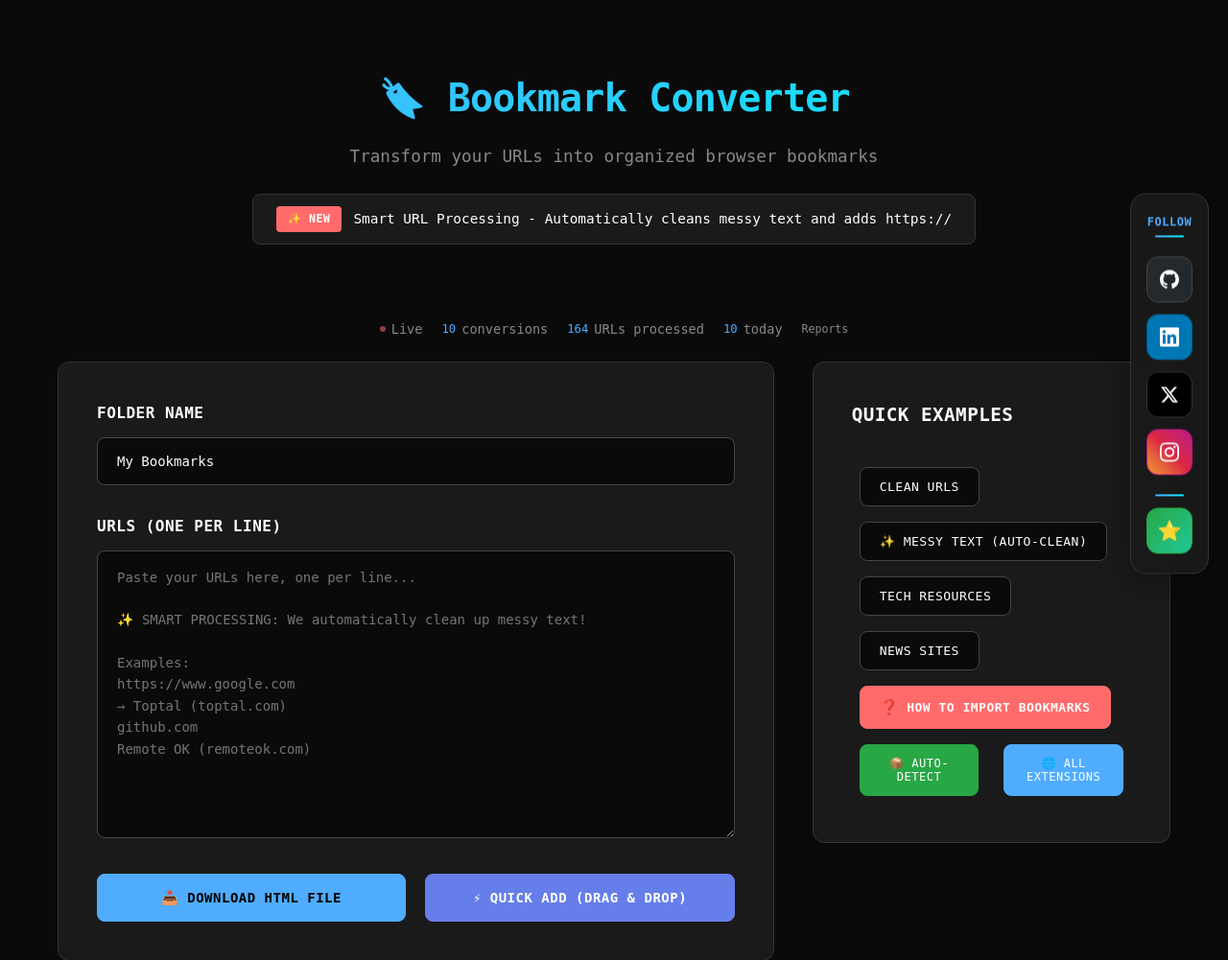
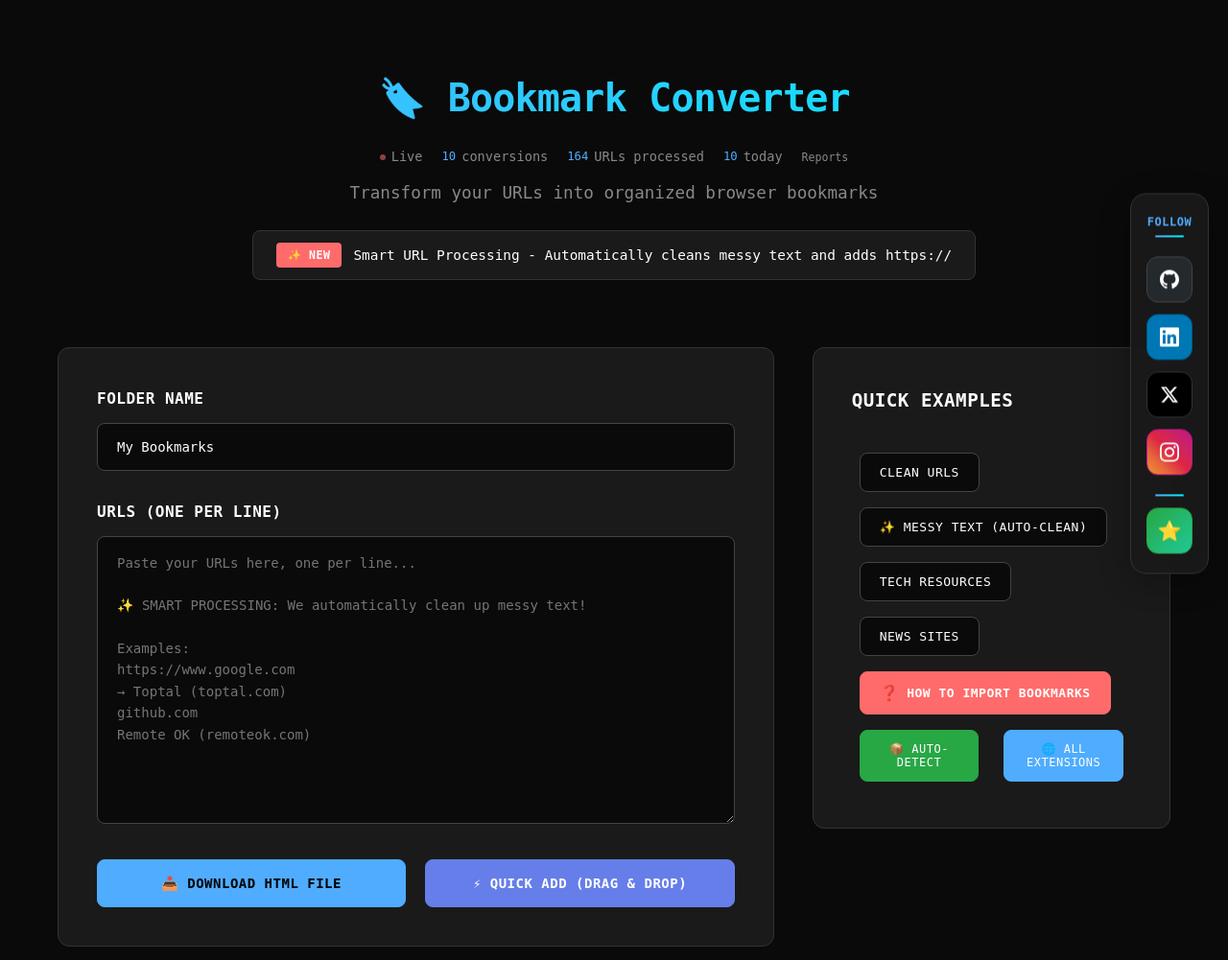
Before and after one commit to harish-govindasamy/bookmark-converter, a Flask app: page / in a window 1280 px wide. Shown: the top 1001 px of the page at 96% size. Run offline with Flask 3, Linux system fonts and the light colour scheme; data comes from the database, SQL or seed files in the repository; some libraries are stand-ins or nearby versions.

Commit message:
✨ Move inline stats to top and reduce gap
🎯 Changes Made:
- Moved live statistics inline display to top of header (right after main title)
- Reduced padding from 8px to 4px and margin from 15px to 8px
- More compact, professional appearance at the top
- Better visual hierarchy with stats prominently displayed

Result: Clean, minimal stats display at the top with reduced spacing!

```diff
--- a/templates/index.html
+++ b/templates/index.html
@@ -108,8 +108,8 @@
             align-items: center;
             justify-content: center;
             gap: 20px;
-            padding: 8px 0;
-            margin: 15px 0;
+            padding: 4px 0;
+            margin: 8px 0;
             font-size: 0.85em;
             color: #888;
         }
@@ -1063,14 +1063,8 @@
     <div class="container">
         <div class="header">
             <h1>🔖 Bookmark Converter</h1>
-            <p>Transform your URLs into organized browser bookmarks</p>
-            <div class="feature-highlight">
-                <span class="feature-badge">✨ NEW</span>
-                <span>Smart URL Processing - Automatically cleans messy text and adds https://</span>
-            </div>
-        </div>
-        <!-- Live Statistics Inline Display -->
-        <div class="live-stats-inline" id="inlineStats">
+            <!-- Live Statistics Inline Display -->
+            <div class="live-stats-inline" id="inlineStats">
             <div class="stat-item">
                 <div class="live-indicator" id="inlineStatusIndicator"></div>
                 <span>Live</span>
@@ -1090,6 +1084,12 @@
             <a href="#" class="reports-link" onclick="openStatsPopup(); return false;">
                 Reports
             </a>
+            </div>
+            <p>Transform your URLs into organized browser bookmarks</p>
+            <div class="feature-highlight">
+                <span class="feature-badge">✨ NEW</span>
+                <span>Smart URL Processing - Automatically cleans messy text and adds https://</span>
+            </div>
         </div>
 
         <div class="content">
```
